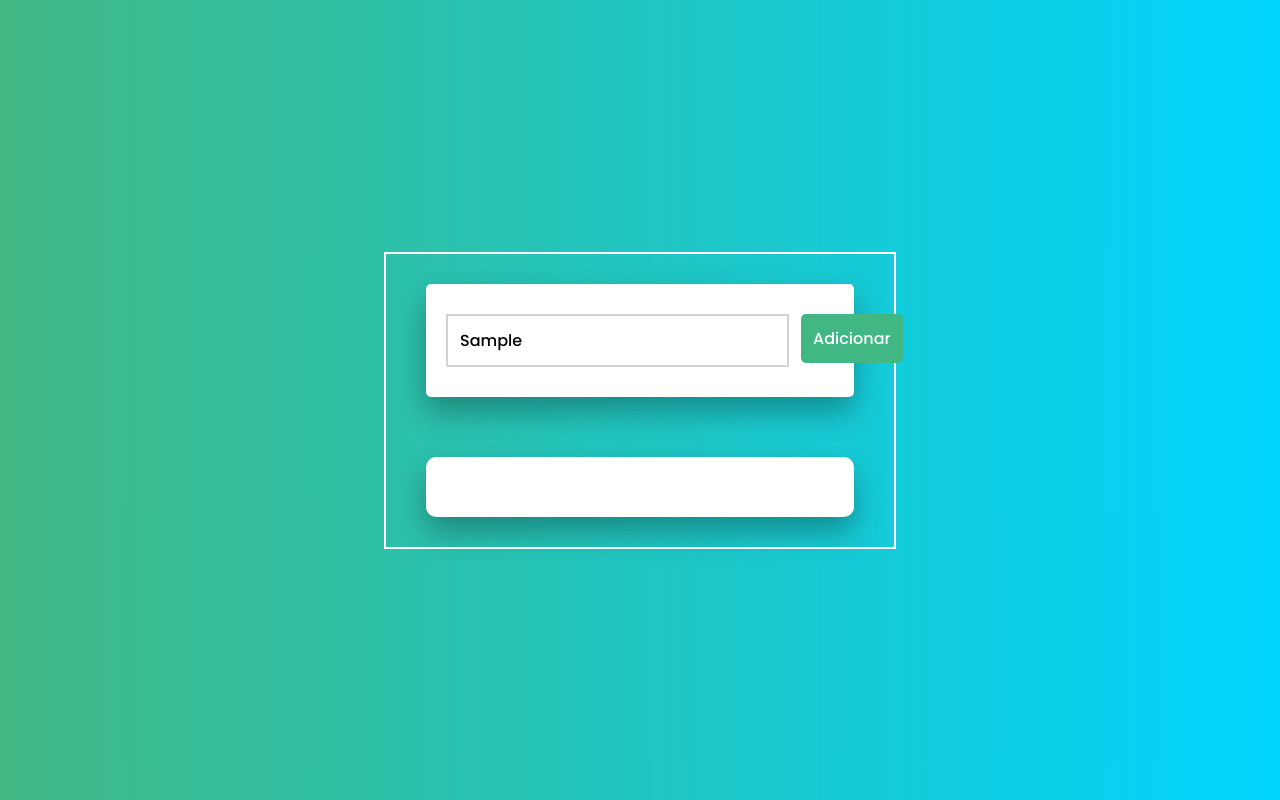
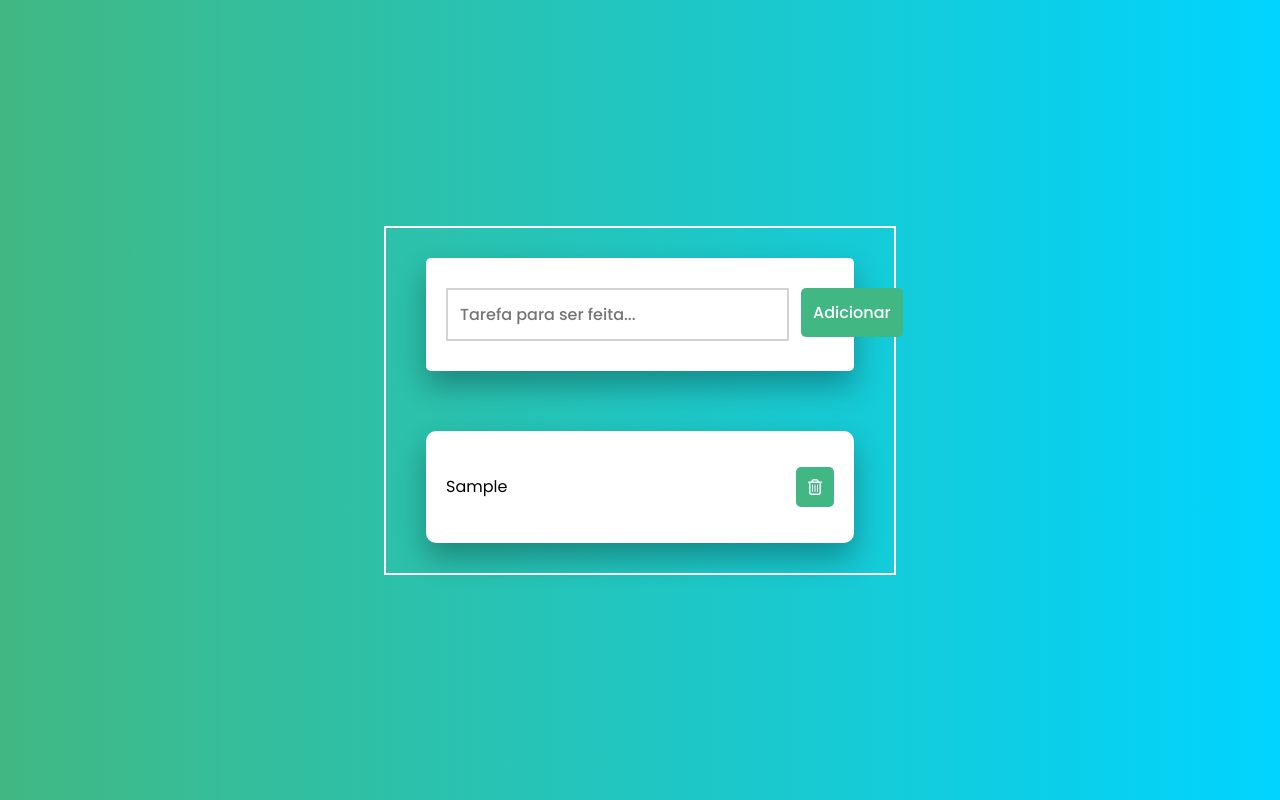
Before and after one commit to diogorochembach/Lista-de-tarefas-com-JavaScript, a plain HTML site: page index.html in a window 1280 px wide. Both pictures are taken after typing "Sample" into the empty fields and a click on the button "Adicionar". Drawn offline with Linux system fonts and the light colour scheme.

Commit message:
Finalização aplicação JavaScript

```diff
--- a/index.html
+++ b/index.html
@@ -28,6 +28,10 @@
       <div class="tasks-container"></div>
     </div>
 
+    <script
+      src="https://kit.fontawesome.com/60053845a8.js"
+      crossorigin="anonymous"
+    ></script>
     <script src="./scripts.js"></script>
   </body>
 </html>
--- a/scripts.js
+++ b/scripts.js
@@ -1,5 +1,7 @@
 const inputElement = document.querySelector(".new-task-input");
 const addTaskButton = document.querySelector(".new-task-button");
+
+const tasksContainer = document.querySelector(".tasks-container");
 
 const validateInput = () => {
   if (inputElement.value.trim().length > 0) {
@@ -15,8 +17,53 @@ const validateInput = () => {
 const handleAddTask = () => {
   const inputIsValid = validateInput();
 
+  console.log(inputIsValid);
+
   if (!inputIsValid) {
     return inputElement.classList.add("error");
+  }
+
+  const taskItemContainer = document.createElement("div");
+  taskItemContainer.classList.add("task-item");
+
+  const taskContent = document.createElement("p");
+  taskContent.innerText = inputElement.value;
+
+  taskContent.addEventListener("click", () => handleClick(taskContent));
+
+  const deleteItem = document.createElement("i");
+  deleteItem.classList.add("far");
+  deleteItem.classList.add("fa-trash-alt");
+
+  deleteItem.addEventListener("click", () =>
+    handleDeleteClick(taskItemContainer, taskContent)
+  );
+
+  taskItemContainer.appendChild(taskContent);
+  taskItemContainer.appendChild(deleteItem);
+
+  tasksContainer.appendChild(taskItemContainer);
+
+  inputElement.value = "";
+};
+
+const handleClick = (taskContent) => {
+  const tasks = tasksContainer.childNodes;
+
+  for (const task of tasks) {
+    if (task.firstChild.isSameNode(taskContent)) {
+      task.firstChild.classList.toggle("completed");
+    }
+  }
+};
+
+const handleDeleteClick = (taskItemContainer, taskContent) => {
+  const tasks = tasksContainer.childNodes;
+
+  for (const task of tasks) {
+    if (task.firstChild.isSameNode(taskContent)) {
+      taskItemContainer.remove();
+    }
   }
 };
 
--- a/style.css
+++ b/style.css
@@ -68,6 +68,25 @@ body {
   width: 100%;
 }
 
+.task-item {
+  display: flex;
+  justify-content: space-between;
+  align-items: center;
+  margin-top: 6px;
+  margin-bottom: 6px;
+}
+
+.task-item i {
+  background-color: #41b883;
+  color: #fff;
+  padding: 12px;
+  border-radius: 5px;
+}
+
+.task-item i:hover {
+  cursor: pointer;
+}
+
 /* Utilities */
 
 .error {
@@ -77,3 +96,7 @@ body {
 .error::placeholder {
   color: red;
 }
+
+.completed {
+  text-decoration: line-through;
+}
```
